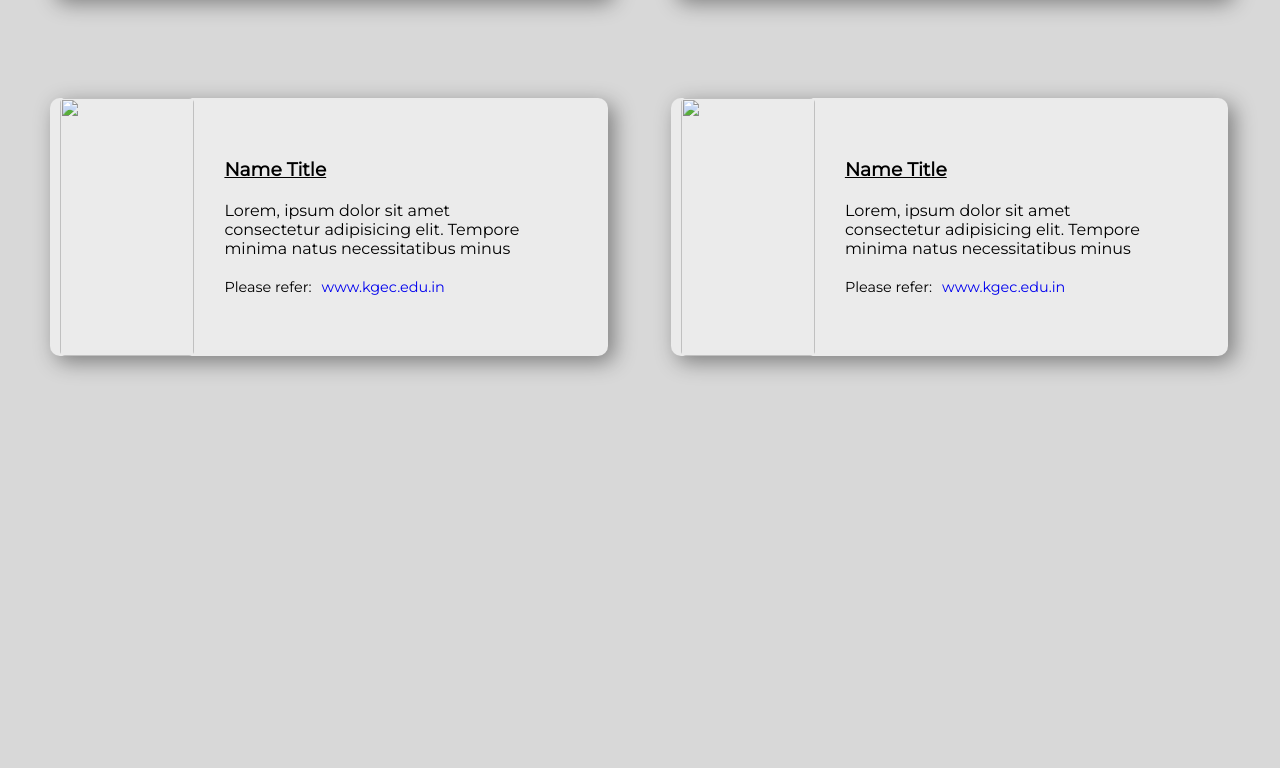
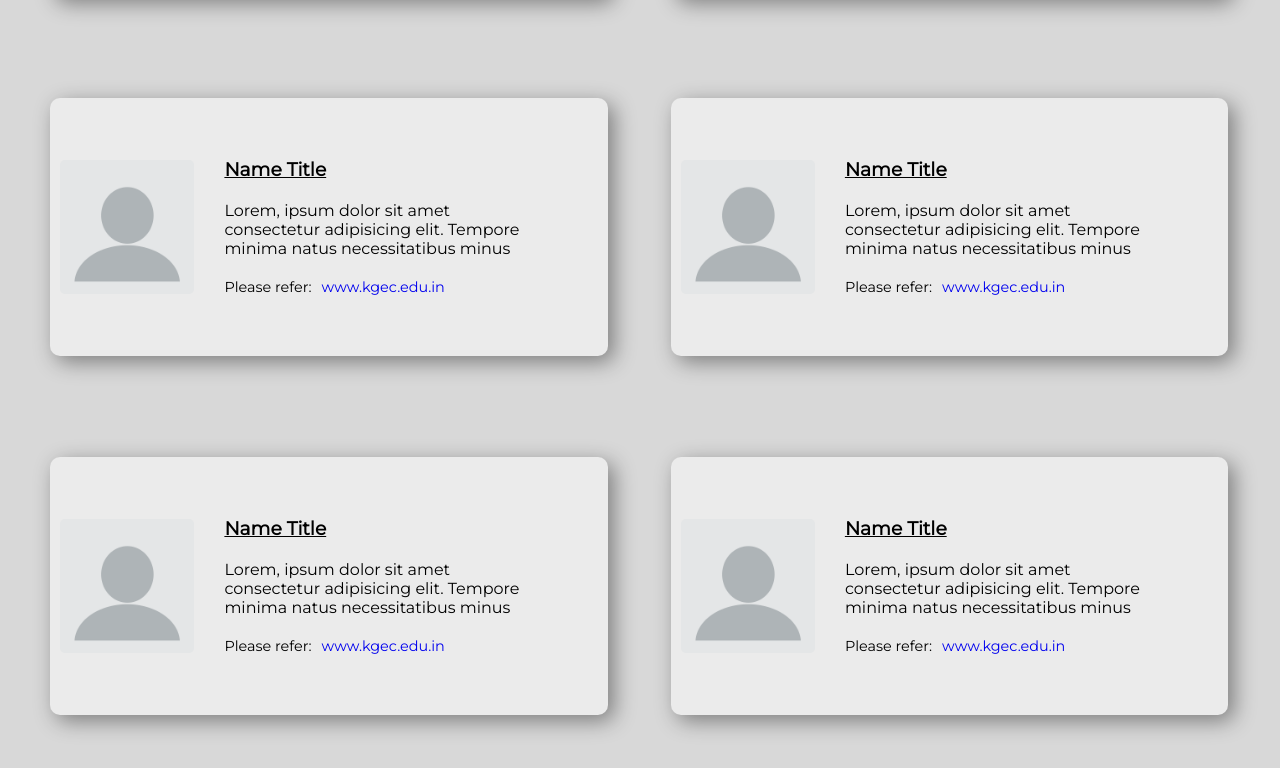
Before and after one commit to tusharg003/Faculty-Page, a plain HTML site: page index.html in a window 1280 px wide. Shown: the part 792-1560 px from the top of the page. Before the commit the page ends 1198 px from the top, so only its background shows below. Drawn offline with Linux system fonts and the light colour scheme.

Commit message:
Update index.html

```diff
--- a/index.html
+++ b/index.html
@@ -26,7 +26,7 @@
 
     <div class="container">
         <div class="inner-container">
-            <img src="./Images/user.png"
+            <img src="./user.png"
                 alt=""
                 class="pic-box">
             <div class="text-box">
@@ -54,7 +54,7 @@
             </div>
         </div>
         <div class="inner-container">
-            <img src="./Images/user.png"
+            <img src="./user.png"
                 alt=""
                 class="pic-box">
             <div class="text-box">
@@ -68,7 +68,7 @@
             </div>
         </div>
         <div class="inner-container">
-            <img src="./Images/user.png"
+            <img src="./user.png"
                 alt=""
                 class="pic-box">
             <div class="text-box">
@@ -82,7 +82,7 @@
             </div>
         </div>
         <div class="inner-container">
-            <img src="./Images/user.png"
+            <img src="./user.png"
                 alt=""
                 class="pic-box">
             <div class="text-box">
@@ -96,7 +96,49 @@
             </div>
         </div>
         <div class="inner-container">
-            <img src="./Images/user.png"
+            <img src="./user.png"
+                alt=""
+                class="pic-box">
+            <div class="text-box">
+                <h3 class="text">Name Title</h3>
+                <p class="text">Lorem, ipsum dolor sit amet consectetur adipisicing elit. Tempore minima natus
+                    necessitatibus minus </p>
+
+                <span class="text ">Please refer:<a href="www.kgec.edu.in"
+                        class="text slink">www.kgec.edu.in</a></span>
+
+            </div>
+        </div>
+        <div class="inner-container">
+            <img src="./user.png"
+                alt=""
+                class="pic-box">
+            <div class="text-box">
+                <h3 class="text">Name Title</h3>
+                <p class="text">Lorem, ipsum dolor sit amet consectetur adipisicing elit. Tempore minima natus
+                    necessitatibus minus </p>
+
+                <span class="text ">Please refer:<a href="www.kgec.edu.in"
+                        class="text slink">www.kgec.edu.in</a></span>
+
+            </div>
+        </div>
+        <div class="inner-container">
+            <img src="./user.png"
+                alt=""
+                class="pic-box">
+            <div class="text-box">
+                <h3 class="text">Name Title</h3>
+                <p class="text">Lorem, ipsum dolor sit amet consectetur adipisicing elit. Tempore minima natus
+                    necessitatibus minus </p>
+
+                <span class="text ">Please refer:<a href="www.kgec.edu.in"
+                        class="text slink">www.kgec.edu.in</a></span>
+
+            </div>
+        </div>
+        <div class="inner-container">
+            <img src="./user.png"
                 alt=""
                 class="pic-box">
             <div class="text-box">
```
